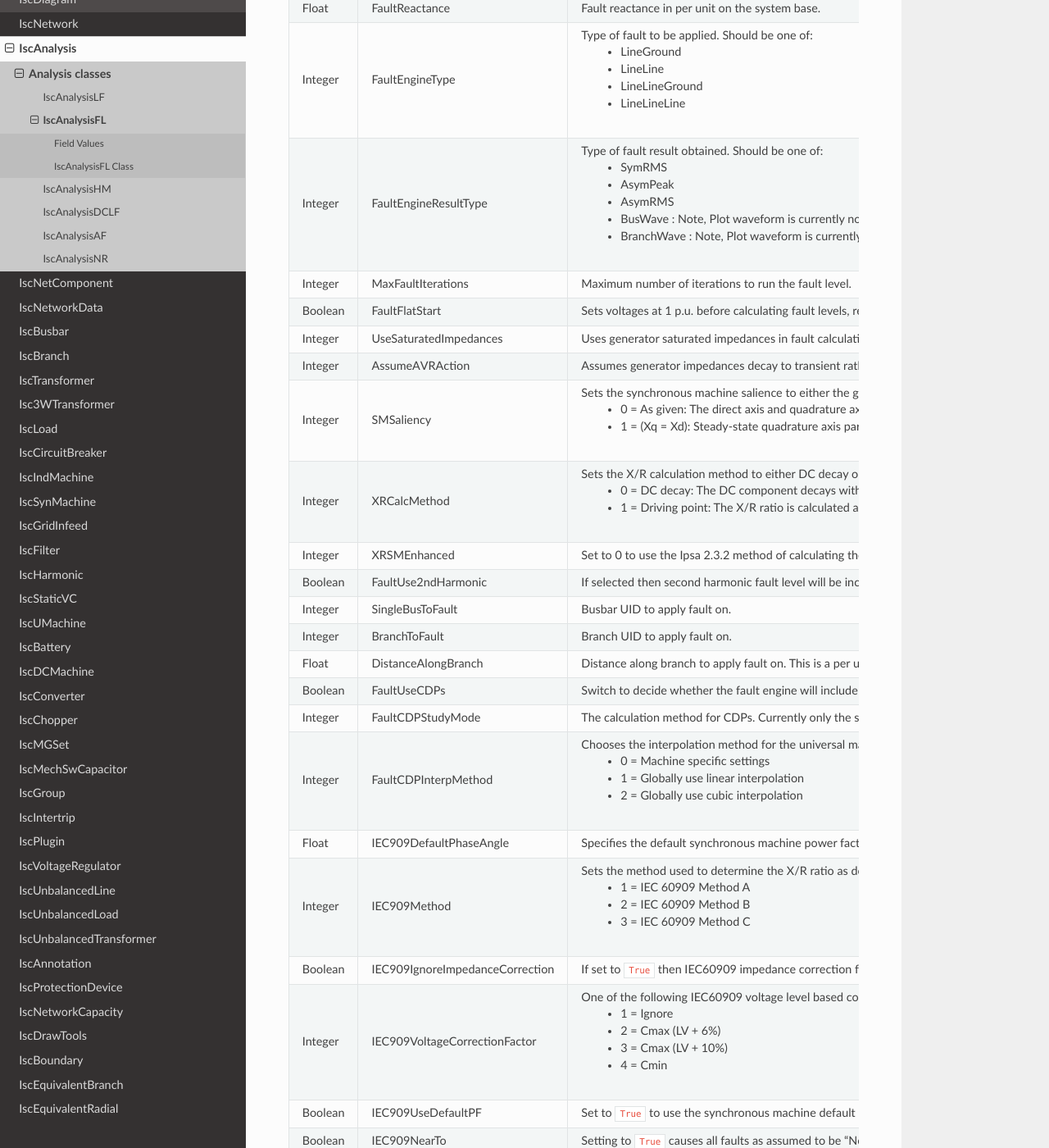
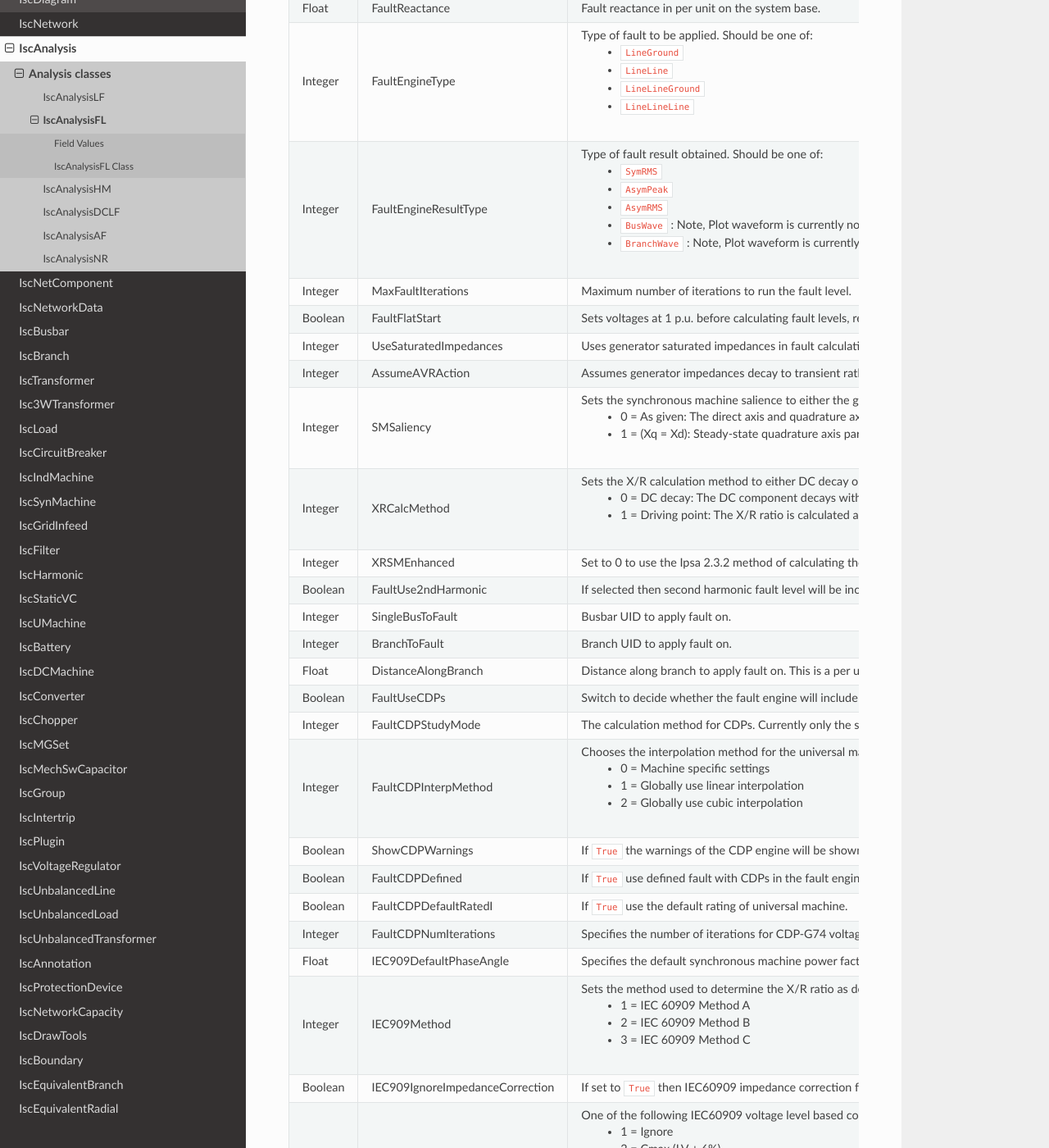
Before and after one commit to TNEI-Services/IPSA, a Sphinx documentation site: the page built from docs/IscAnalysisFL.rst, in a window 1280 px wide and 1400 px high, scrolled down 717 px. Shown: the whole window at 82% size. Built offline with Sphinx 7.4.7 and the Read the Docs theme 3.1.0, drawn with Linux system fonts in a browser that asks for light colours.

Commit message:
Assorted documentation fixes
- fixes to missing IscAnalysisFL field values
- fixes to IscAnalysisNR functions rename
- change to html_title to set PyIPSA version

```diff
--- a/docs/IscAnalysisFL.rst
+++ b/docs/IscAnalysisFL.rst
@@ -45,19 +45,19 @@ Field Values
      - FaultEngineType
      - Type of fault to be applied. Should be one of:
 
-        - LineGround
-        - LineLine
-        - LineLineGround
-        - LineLineLine
+        - ``LineGround``
+        - ``LineLine``
+        - ``LineLineGround``
+        - ``LineLineLine``
    * - Integer
      - FaultEngineResultType
      - Type of fault result obtained. Should be one of:
 
-        - SymRMS
-        - AsymPeak
-        - AsymRMS
-        - BusWave : Note, Plot waveform is currently not supported from PyIPSA
-        - BranchWave : Note, Plot waveform is currently not supported from PyIPSA
+        - ``SymRMS``
+        - ``AsymPeak``
+        - ``AsymRMS``
+        - ``BusWave`` : Note, Plot waveform is currently not supported from PyIPSA
+        - ``BranchWave`` : Note, Plot waveform is currently not supported from PyIPSA
    * - Integer
      - MaxFaultIterations
      - Maximum number of iterations to run the fault level.
@@ -110,6 +110,18 @@ Field Values
         - 0 = Machine specific settings
         - 1 = Globally use linear interpolation
         - 2 = Globally use cubic interpolation
+   * - Boolean
+     - ShowCDPWarnings
+     - If ``True`` the warnings of the CDP engine will be shown.
+   * - Boolean
+     - FaultCDPDefined
+     - If ``True`` use defined fault with CDPs in the fault engine.
+   * - Boolean
+     - FaultCDPDefaultRatedI
+     - If ``True`` use the default rating of universal machine.
+   * - Integer
+     - FaultCDPNumIterations
+     - Specifies the number of iterations for CDP-G74 voltages.
    * - Float
      - IEC909DefaultPhaseAngle
      - Specifies the default synchronous machine power factor. ``IEC909UseDefaultPF`` should be set to ``True`` to use this value.
--- a/docs/conf.py
+++ b/docs/conf.py
@@ -46,6 +46,7 @@ autodoc_member_order = 'bysource'
 # -- Options for HTML output
 html_theme = 'sphinx_rtd_theme'
 html_logo = '_static/css/ipsalogo_wt.png'#'ipsa_wo_small.png'#'ipsa_circle_glow_small.png'
+html_title = 'PyIPSA 3.0 Documentation'
 
 # -- Options for EPUB output
 epub_show_urls = 'footnote'
```
Also changed, not shown: docs/IscAnalysisNR.rst (+12 -9 lines).
